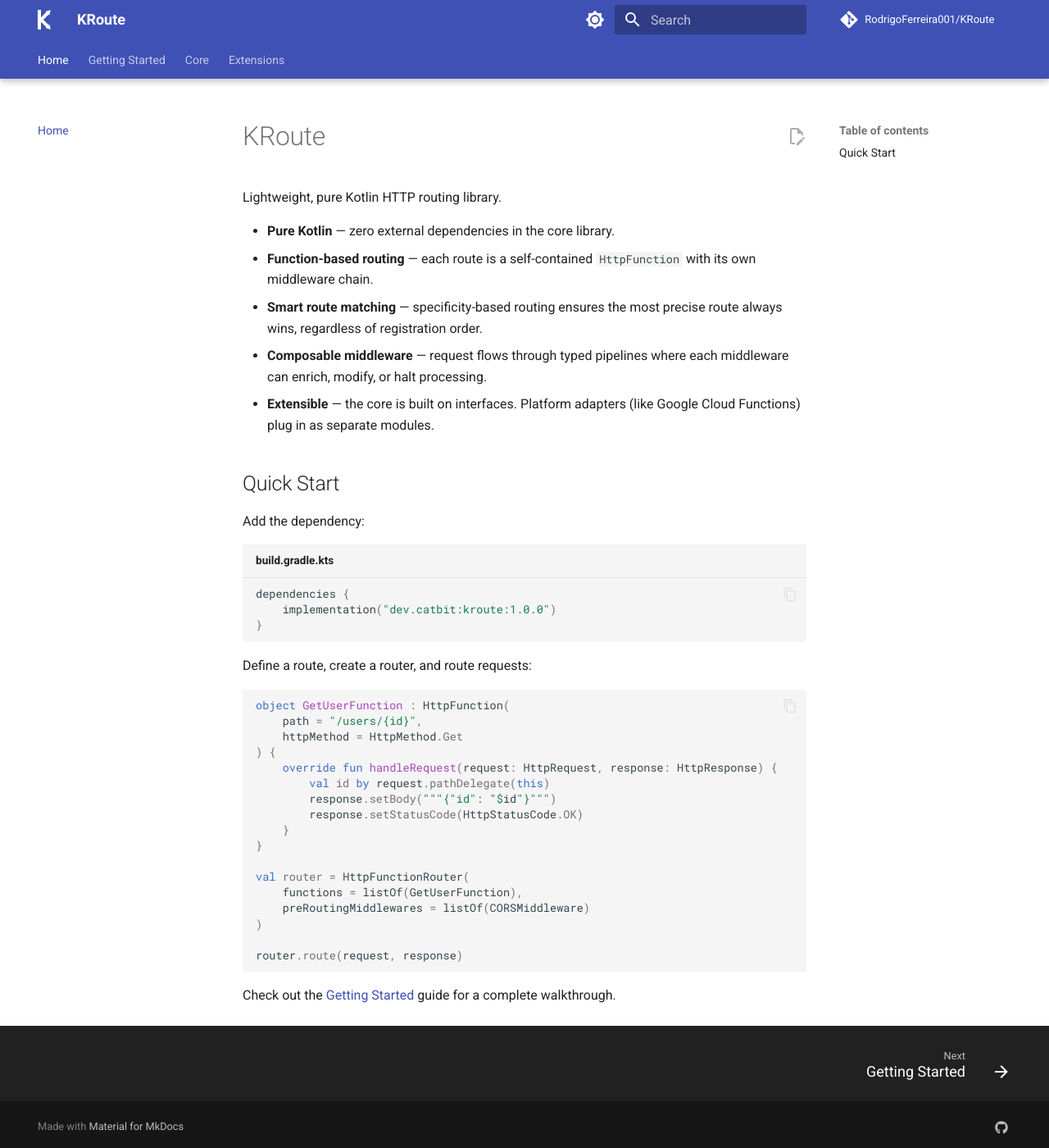
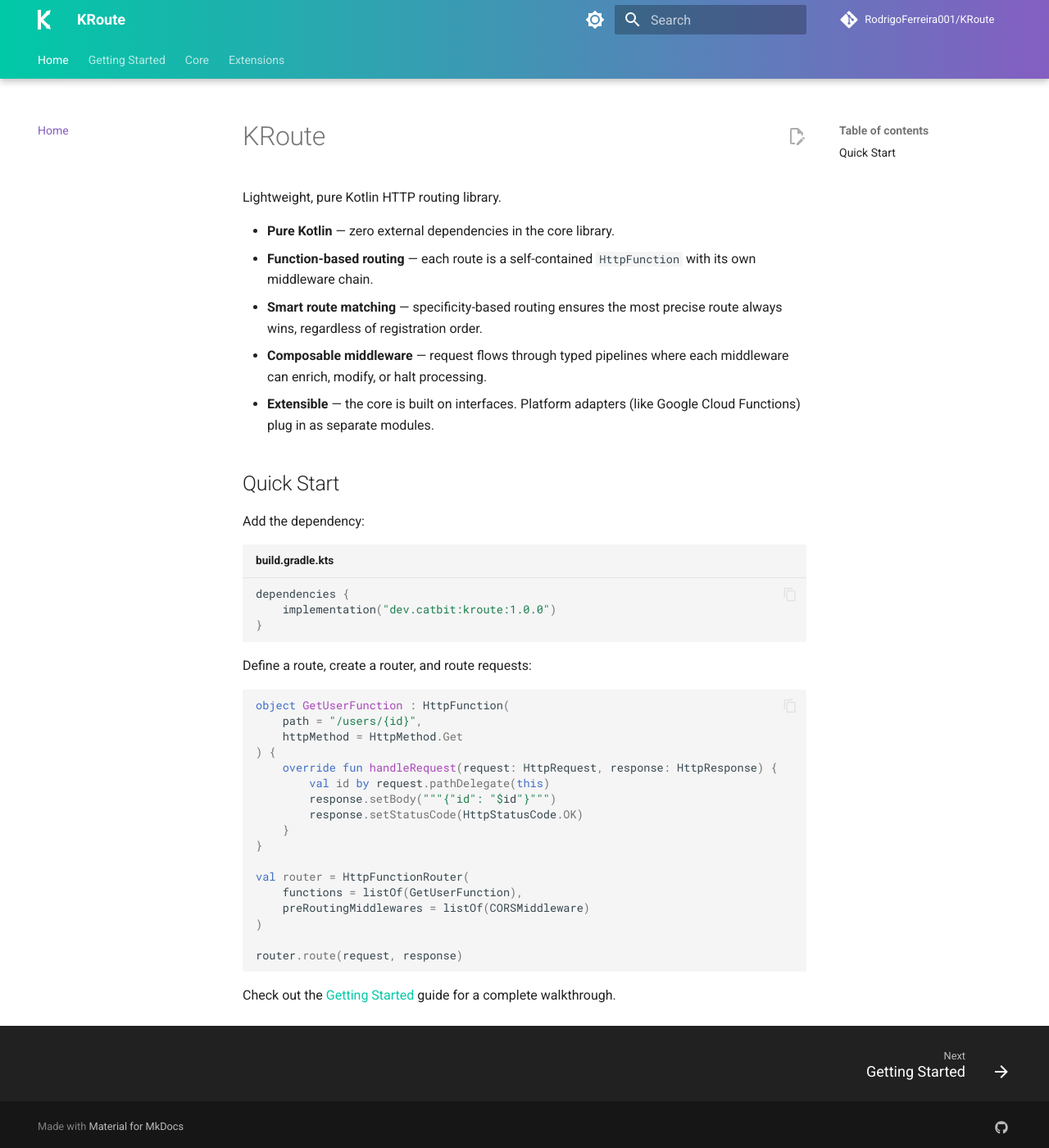
Before and after one commit to RodrigoFerreira001/KRoute, an MkDocs documentation site: the page built from docs/index.md, in a window 1280 px wide and 1400 px high. Shown: the whole window at 82% size. Built offline with MkDocs 1.6.1 and Material for MkDocs 9.7.7, drawn with Linux system fonts in a browser that asks for light colours; comment, search, counter and statistics services are not loaded.

Commit message:
docs: Change doc color

```diff
--- /dev/null
+++ b/docs/stylesheets/extra.css
@@ -0,0 +1,47 @@
+/* KRoute brand colors: #00C9A7 (teal) → #845EC2 (purple) */
+
+:root {
+  --kroute-teal: #00C9A7;
+  --kroute-purple: #845EC2;
+}
+
+/* Header gradient */
+.md-header {
+  background: linear-gradient(90deg, var(--kroute-teal), var(--kroute-purple));
+}
+
+/* Tabs bar */
+.md-tabs {
+  background: linear-gradient(90deg, var(--kroute-teal), var(--kroute-purple));
+}
+
+/* Accent color (links, hover, active nav items) */
+[data-md-color-scheme="default"] {
+  --md-primary-fg-color: #00C9A7;
+  --md-primary-fg-color--light: #33d4b7;
+  --md-primary-fg-color--dark: #00a889;
+  --md-accent-fg-color: #845EC2;
+}
+
+[data-md-color-scheme="slate"] {
+  --md-primary-fg-color: #00C9A7;
+  --md-primary-fg-color--light: #33d4b7;
+  --md-primary-fg-color--dark: #00a889;
+  --md-accent-fg-color: #845EC2;
+}
+
+/* Active navigation item */
+.md-nav__item--active > .md-nav__link {
+  color: var(--kroute-purple);
+}
+
+/* Code highlight color */
+.md-typeset .highlight .hll {
+  background-color: rgba(0, 201, 167, 0.15);
+}
+
+/* Search highlight */
+.md-search-result mark {
+  color: var(--kroute-purple);
+  background-color: rgba(132, 94, 194, 0.15);
+}
--- a/mkdocs.yml
+++ b/mkdocs.yml
@@ -13,15 +13,15 @@ theme:
   palette:
     - media: "(prefers-color-scheme: light)"
       scheme: default
-      primary: indigo
-      accent: indigo
+      primary: custom
+      accent: custom
       toggle:
         icon: material/brightness-7
         name: Switch to dark mode
     - media: "(prefers-color-scheme: dark)"
       scheme: slate
-      primary: indigo
-      accent: indigo
+      primary: custom
+      accent: custom
       toggle:
         icon: material/brightness-4
         name: Switch to light mode
@@ -36,6 +36,9 @@ theme:
     - content.action.edit
     - search.highlight
     - search.suggest
+
+extra_css:
+  - stylesheets/extra.css
 
 plugins:
   - search
```
